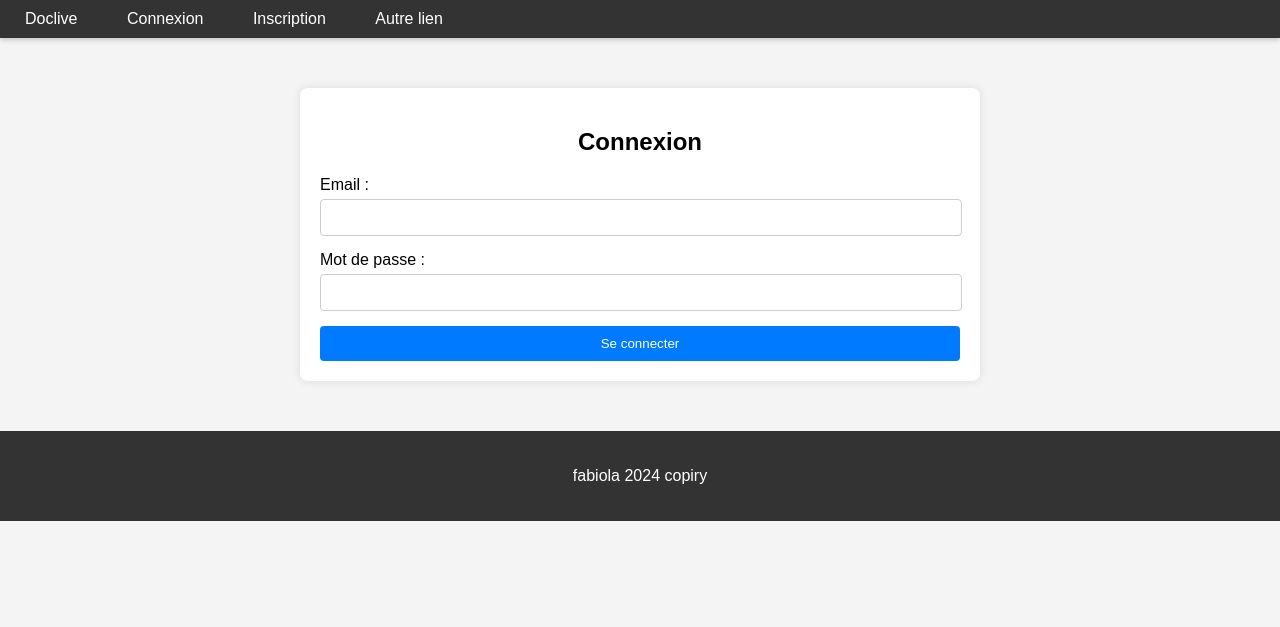
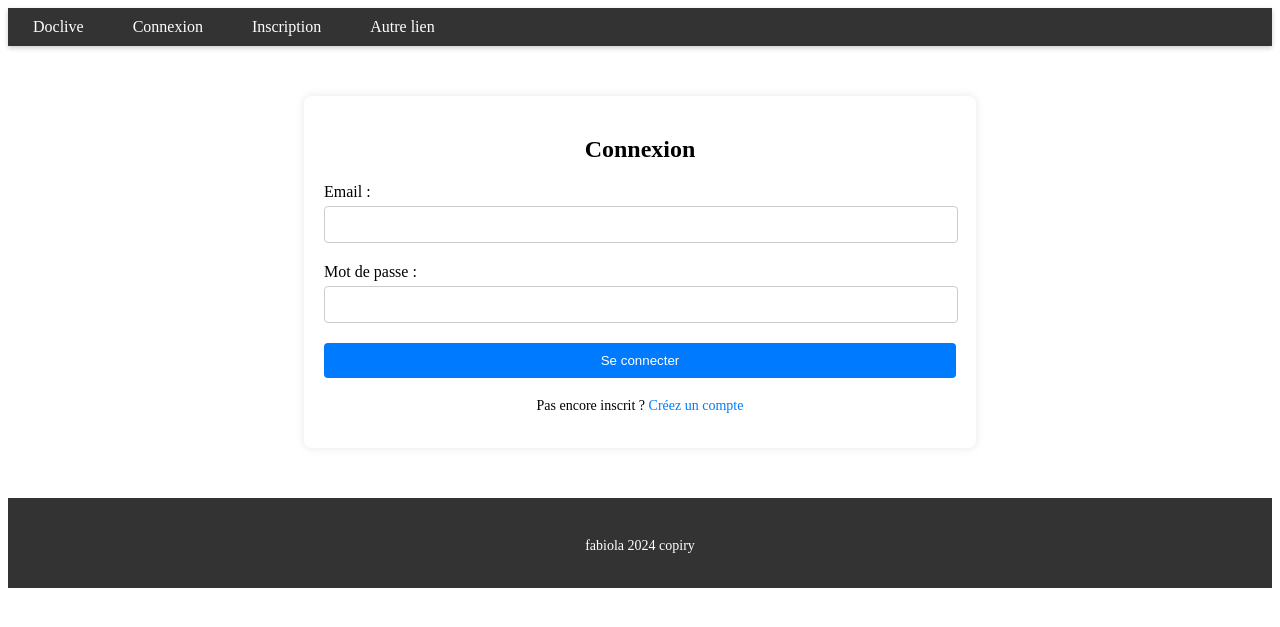
Before and after one commit to crichin/doclive, a PHP site: page /connexion.php in a window 1280 px wide. Shown: the top 627 px of the page. Run offline with PHP 8.4, Linux system fonts and the light colour scheme; data that the repository does not hold is empty.

Commit message:
Page de connexion test

```diff
--- a/connexion.php
+++ b/connexion.php
@@ -1,3 +1,60 @@
+<?php
+// Démarrer la session
+session_start();
+
+// Définir les variables pour stocker les erreurs et les données du formulaire
+$emailError = $passwordError = "";
+$email = "";
+
+// Vérification si le formulaire a été soumis
+if ($_SERVER["REQUEST_METHOD"] == "POST") {
+    // Récupération des données du formulaire
+    $email = $_POST["email"];
+    $password = $_POST["password"];
+
+    // Validation des champs
+    if (!filter_var($email, FILTER_VALIDATE_EMAIL)) {
+        $emailError = "L'adresse email n'est pas valide.";
+    }
+
+    if (empty($password)) {
+        $passwordError = "Veuillez entrer votre mot de passe.";
+    }
+
+    // Si aucune erreur n'est survenue, on peut procéder à la connexion
+    if (empty($emailError) && empty($passwordError)) {
+        // Connexion à la base de données
+        try {
+            $bdd = new PDO('mysql:host=localhost;dbname=doclive;charset=utf8', 'root', '');
+        } catch (Exception $e) {
+            die('Erreur : ' . $e->getMessage());
+        }
+
+        // Préparation de la requête de sélection
+        $requete = $bdd->prepare("SELECT * FROM inscription WHERE email = ?");
+        $requete->execute([$email]);
+        $user = $requete->fetch();
+
+        // Vérification du mot de passe
+        if ($user && password_verify($password, $user['motdepasse'])) {
+            // Stocker les informations de l'utilisateur dans la session
+            $_SESSION['user_id'] = $user['id'];
+            $_SESSION['user_name'] = $user['nom'];
+
+            // Créer un cookie valable pour 7 jours
+            setcookie("user_id", $user['id'], time() + (7 * 24 * 60 * 60), "/");
+            setcookie("user_name", $user['nom'], time() + (7 * 24 * 60 * 60), "/");
+
+            // Redirection vers la page de profil
+            header("Location: profile.php");
+            exit(); // Assure que le script s'arrête après la redirection
+        } else {
+            $passwordError = "Email ou mot de passe incorrect.";
+        }
+    }
+}
+?>
+
 <!DOCTYPE html>
 <html lang="fr">
 <head>
@@ -5,8 +62,10 @@
     <meta name="viewport" content="width=device-width, initial-scale=1.0">
     <title>Connexion</title>
     <link rel="stylesheet" href="style.css">
-    <link rel="stylesheet" href="connexion.css">
+    <link rel="stylesheet" href="inscript.css">
+
 </head>
+
 <body>
     <?php include("include/nave.php"); ?>
 
@@ -24,8 +83,10 @@
                 <span class="error-message"><?php echo $passwordError; ?></span>
             </div>
             <button type="submit">Se connecter</button>
+            <p>Pas encore inscrit ? <a href="inscription.php">Créez un compte</a></p>
         </form>
     </div>
+
 
     <?php include("include/footer.php"); ?>
 </body>
--- a/inscript.css
+++ b/inscript.css
@@ -1,4 +1,4 @@
-/* CSS pour le formulaire d'inscription */
+/* CSS pour le formulaire de connexion */
 .container {
     width: 50%;
     margin: 50px auto;
@@ -54,3 +54,20 @@ button {
 button:hover {
     background-color: #0056b3;
 }
+
+/* Style pour le paragraphe et le lien d'inscription */
+p {
+    text-align: center;
+    margin-top: 20px;
+    font-size: 14px;
+}
+
+p a {
+    color: #007bff;
+    text-decoration: none;
+    transition: color 0.3s;
+}
+
+p a:hover {
+    color: #0056b3;
+}
--- a/inscription.php
+++ b/inscription.php
@@ -110,6 +110,9 @@ if ($_SERVER["REQUEST_METHOD"] == "POST") {
                 <span class="error-message"><?php echo $confirmPasswordError; ?></span>
             </div>
             <button type="submit">S'inscrire</button>
+
+            <p>Déja inscrit ? <a href="connexion.php">Connectez-vous</a></p>
+
         </form>
     </div>
 
```
